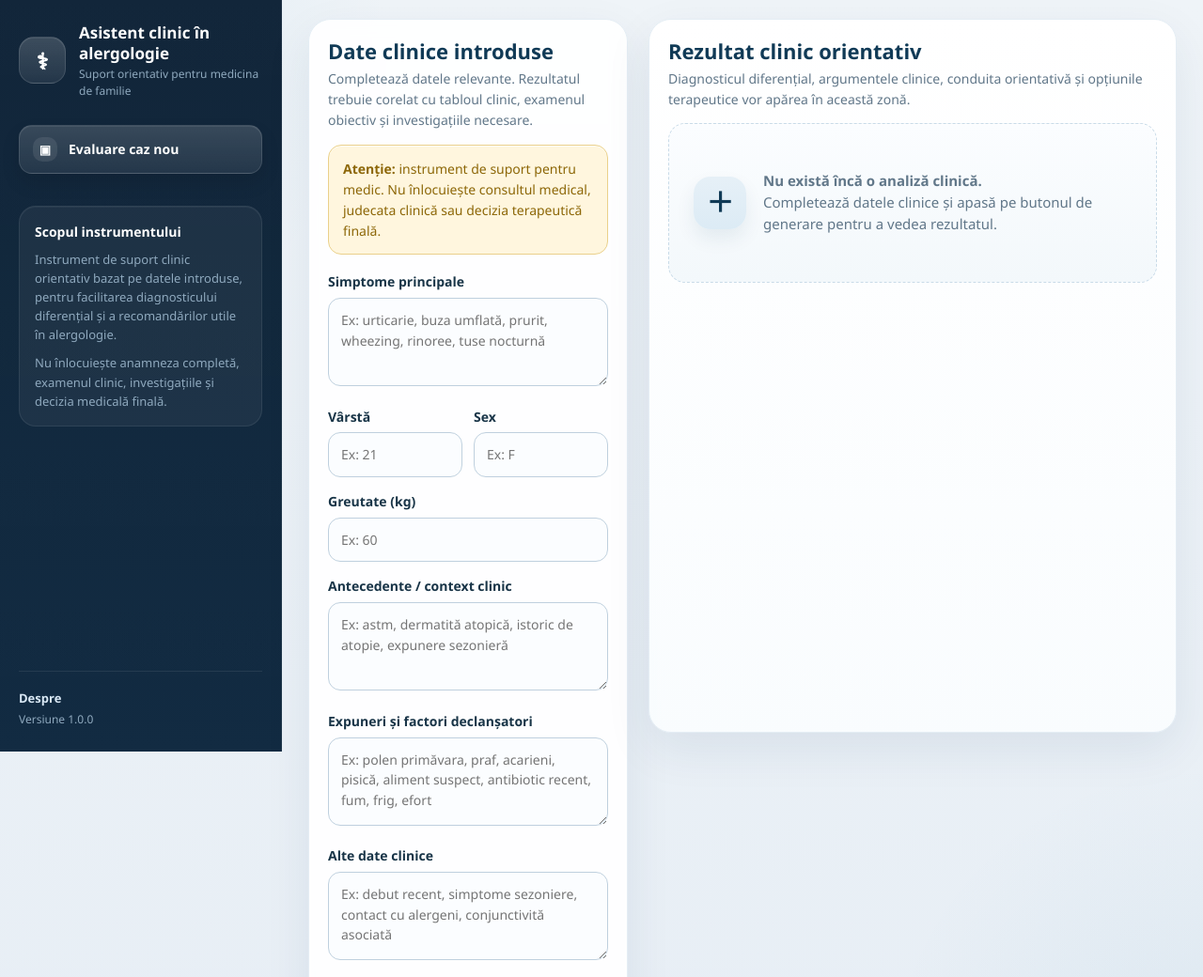
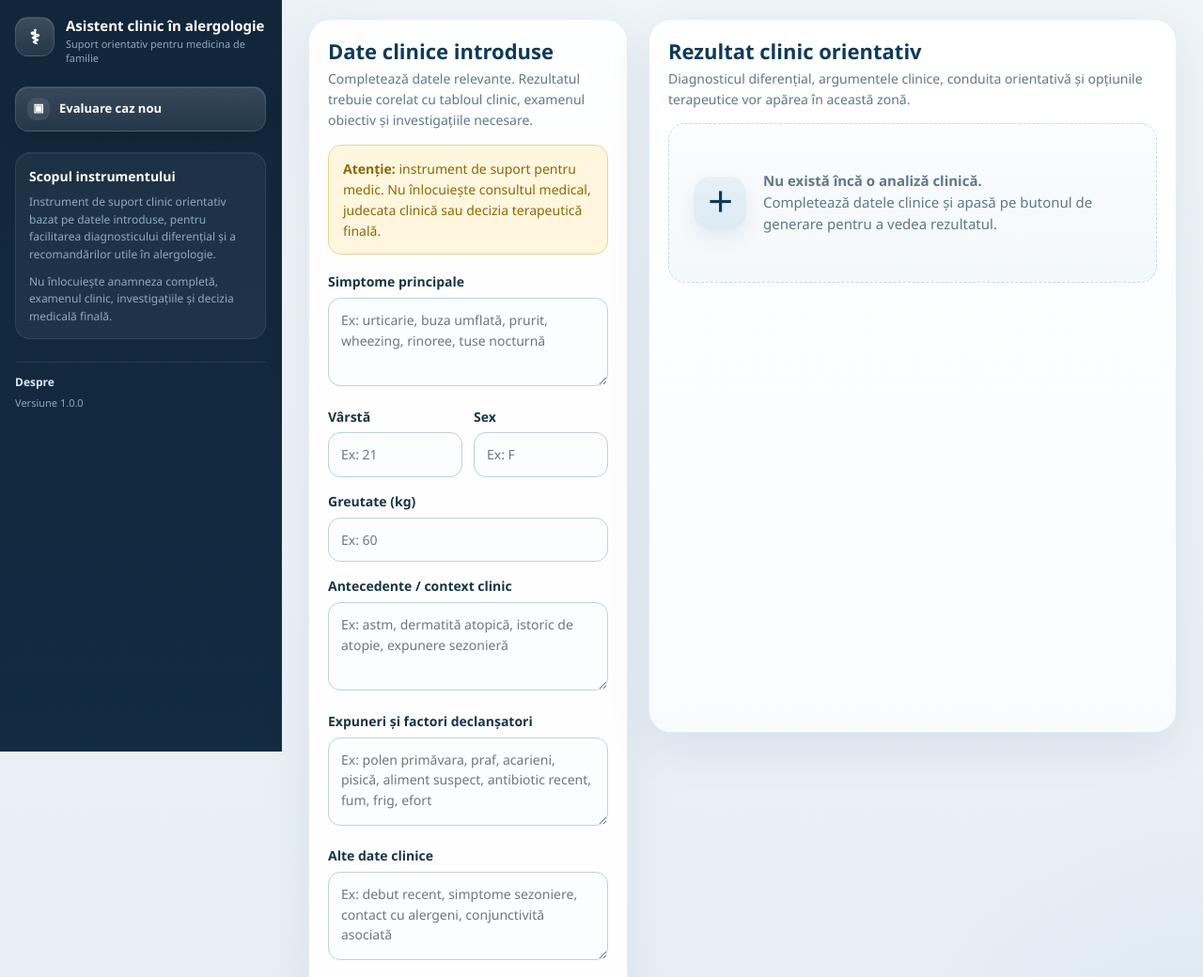
Before and after one commit to claudiurazvanchipaila-star/ChatBot-Asistent-Alergologie, a Flask app: page / in a window 1280 px wide. Shown: the top 1040 px of the page at 94% size. Run offline with Flask 3, Linux system fonts and the light colour scheme.

Commit message:
compact sidebar layout

```diff
--- a/static/style.css
+++ b/static/style.css
@@ -75,32 +75,34 @@ select {
         linear-gradient(180deg, rgba(255,255,255,0.02), rgba(255,255,255,0.00)),
         linear-gradient(180deg, var(--sidebar) 0%, var(--sidebar-soft) 100%);
     color: var(--sidebar-text);
-    padding: 24px 20px;
+    padding: 18px 16px 16px;
     display: flex;
     flex-direction: column;
+    gap: 14px;
     border-right: 1px solid rgba(255,255,255,0.06);
     position: sticky;
     top: 0;
     height: 100vh;
+    overflow-y: auto;
 }
 
 .sidebar-brand {
     display: flex;
-    align-items: center;
-    gap: 14px;
-    margin-bottom: 28px;
+    align-items: flex-start;
+    gap: 12px;
+    margin-bottom: 8px;
 }
 
 .sidebar-brand-icon {
-    width: 50px;
-    height: 50px;
-    border-radius: 16px;
+    width: 42px;
+    height: 42px;
+    border-radius: 14px;
     background: linear-gradient(180deg, rgba(255,255,255,0.18), rgba(255,255,255,0.08));
     border: 1px solid rgba(255,255,255,0.12);
     display: flex;
     align-items: center;
     justify-content: center;
-    font-size: 24px;
+    font-size: 21px;
     font-weight: 800;
     color: #ffffff;
     flex-shrink: 0;
@@ -112,35 +114,35 @@ select {
 }
 
 .sidebar-title {
-    font-size: 17px;
+    font-size: 15px;
     font-weight: 800;
     color: #ffffff;
-    line-height: 1.3;
+    line-height: 1.25;
     margin-bottom: 2px;
 }
 
 .sidebar-subtitle {
-    font-size: 12px;
+    font-size: 11px;
     color: var(--sidebar-muted);
-    line-height: 1.45;
+    line-height: 1.4;
 }
 
 .sidebar-nav {
     display: grid;
-    gap: 10px;
-    margin-bottom: 28px;
+    gap: 8px;
+    margin-bottom: 2px;
 }
 
 .sidebar-nav-item {
     display: flex;
     align-items: center;
-    gap: 12px;
-    padding: 12px 14px;
+    gap: 10px;
+    padding: 11px 12px;
     border-radius: 14px;
     color: var(--sidebar-text);
     background: rgba(255,255,255,0.03);
     border: 1px solid rgba(255,255,255,0.04);
-    font-size: 14px;
+    font-size: 13px;
     font-weight: 700;
     cursor: pointer;
     user-select: none;
@@ -161,22 +163,22 @@ select {
 }
 
 .nav-icon {
-    width: 26px;
-    height: 26px;
-    border-radius: 10px;
+    width: 24px;
+    height: 24px;
+    border-radius: 9px;
     display: inline-flex;
     align-items: center;
     justify-content: center;
     background: rgba(255,255,255,0.09);
     color: #ffffff;
-    font-size: 13px;
+    font-size: 12px;
     flex-shrink: 0;
 }
 
 .sidebar-info-card {
     margin-top: 6px;
-    border-radius: 18px;
-    padding: 16px;
+    border-radius: 16px;
+    padding: 14px;
     background: rgba(255,255,255,0.05);
     border: 1px solid rgba(255,255,255,0.08);
     color: var(--sidebar-text);
@@ -192,8 +194,9 @@ select {
 
 .sidebar-info-card p {
     margin: 0 0 10px;
-    font-size: 13px;
+    font-size: 12px;
     color: var(--sidebar-muted);
+    line-height: 1.55;
 }
 
 .sidebar-info-card p:last-child {
@@ -201,20 +204,20 @@ select {
 }
 
 .sidebar-footer {
-    margin-top: auto;
-    padding-top: 18px;
+    margin-top: 10px;
+    padding-top: 12px;
     border-top: 1px solid rgba(255,255,255,0.08);
 }
 
 .sidebar-footer-item {
-    font-size: 13px;
+    font-size: 12px;
     font-weight: 700;
     color: var(--sidebar-text);
-    margin-bottom: 4px;
+    margin-bottom: 3px;
 }
 
 .sidebar-version {
-    font-size: 12px;
+    font-size: 11px;
     color: var(--sidebar-muted);
 }
 
```
